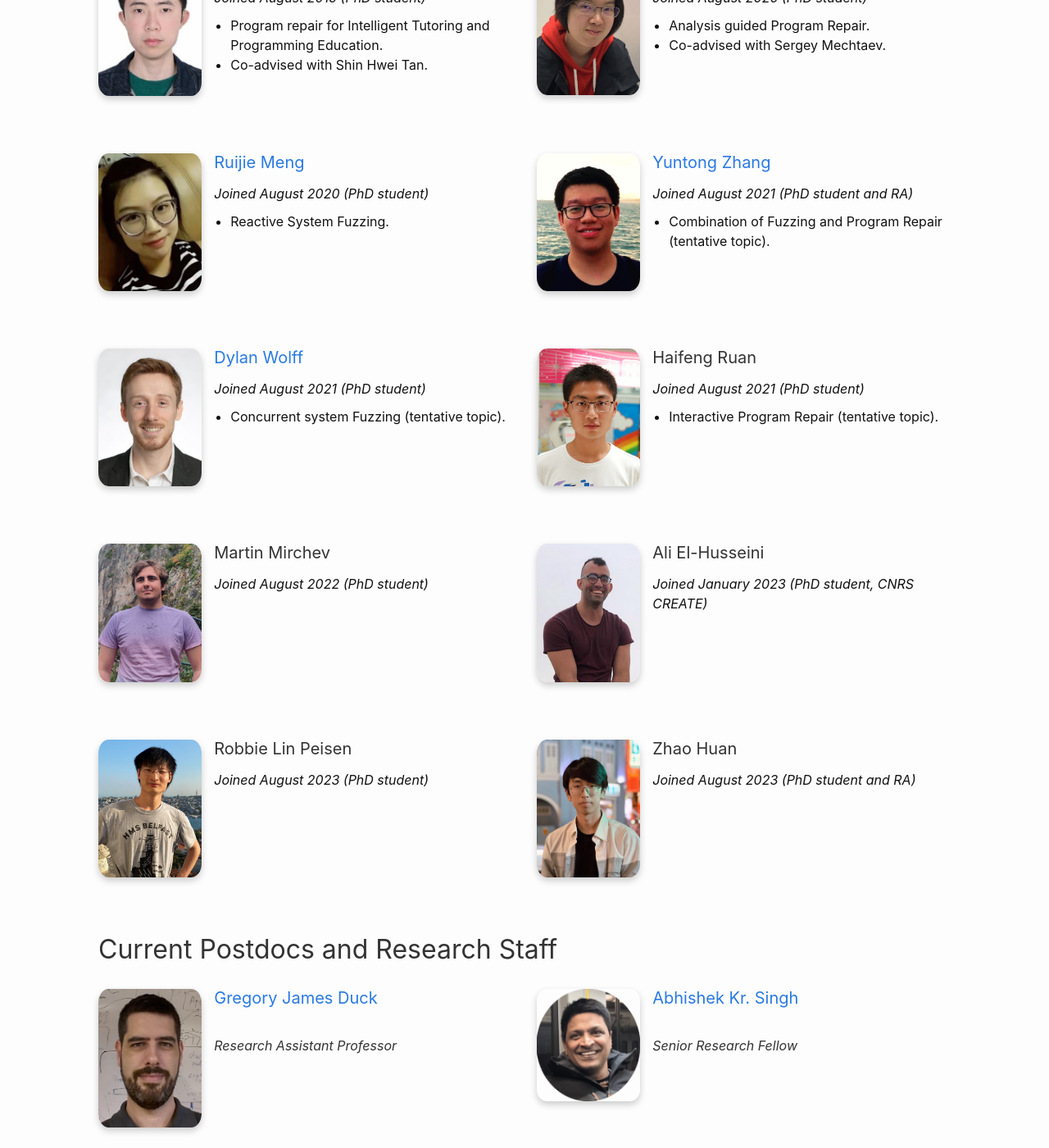
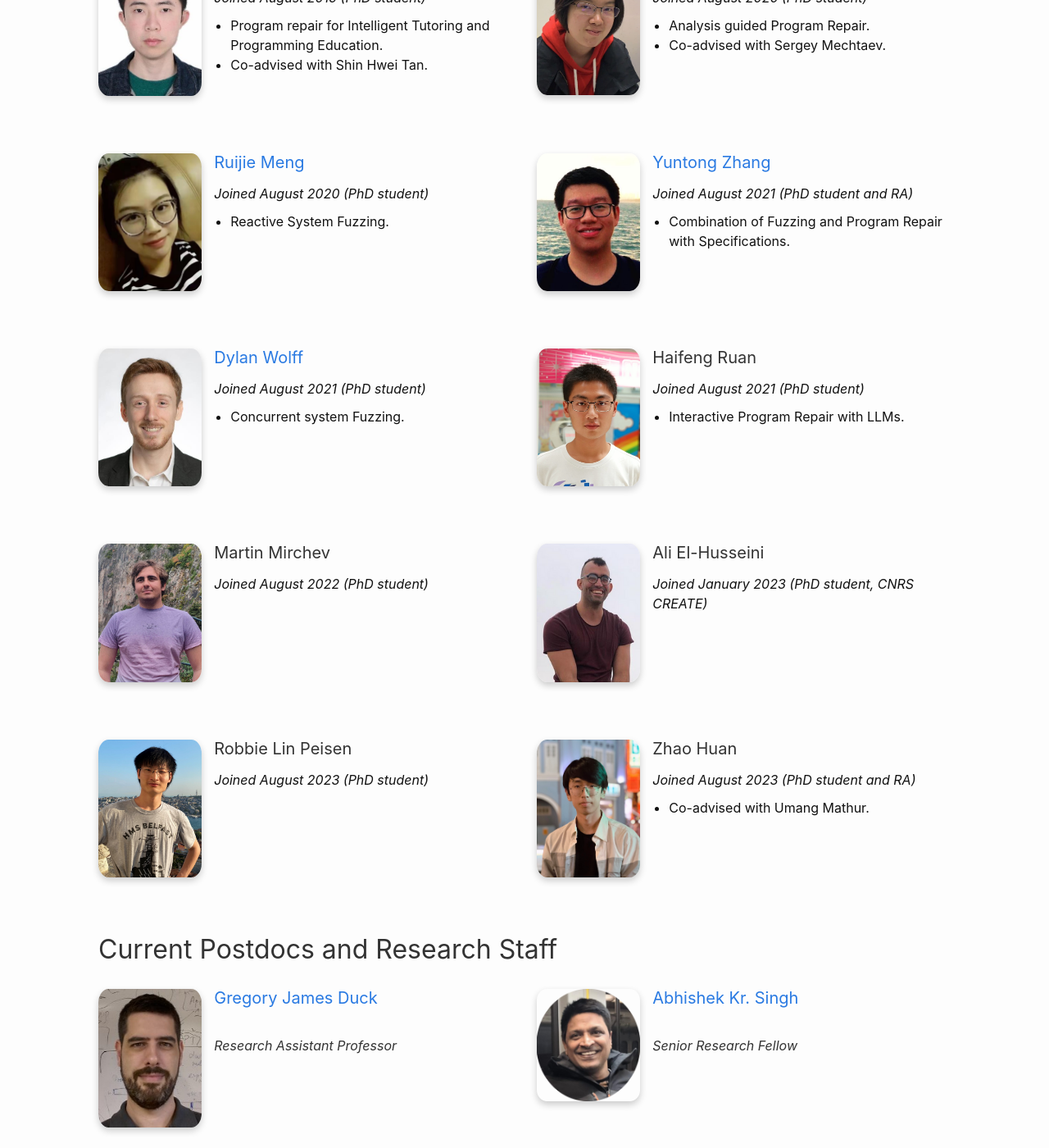
Before and after one commit to nus-tss/nus-tss.github.io, a Jekyll site: the page built from _pages/team.md, in a window 1280 px wide and 1400 px high, scrolled down 565 px. Shown: the whole window at 82% size. Built offline with Jekyll 4.4.1, drawn with Linux system fonts in a browser that asks for light colours; nearby versions of some CDN libraries.

Commit message:
Update student.yml

```diff
--- a/_data/team/student.yml
+++ b/_data/team/student.yml
@@ -24,21 +24,21 @@
   photo: yuntong.jpg
   joined: August 2021
   role: PhD student and RA
-  topic: Combination of Fuzzing and Program Repair (tentative topic)
+  topic: Combination of Fuzzing and Program Repair with Specifications
   website: https://yuntongzhang.github.io/
 
 - name: Dylan Wolff
   photo: dylan.jpeg
   joined: August 2021
   role: PhD student
-  topic: Concurrent system Fuzzing (tentative topic)
+  topic: Concurrent system Fuzzing
   website: https://dylanjwolff.com/
 
 - name: Haifeng Ruan
   photo: haifeng.jpg
   joined: August 2021
   role: PhD student
-  topic:  Interactive Program Repair (tentative topic)
+  topic:  Interactive Program Repair with LLMs
 
 - name: Martin Mirchev
   photo: martin-2.jpg
@@ -59,3 +59,4 @@
   photo: zhaohuan.jpeg
   joined: August 2023
   role: PhD student and RA
+  coadvisor: Umang Mathur
```
